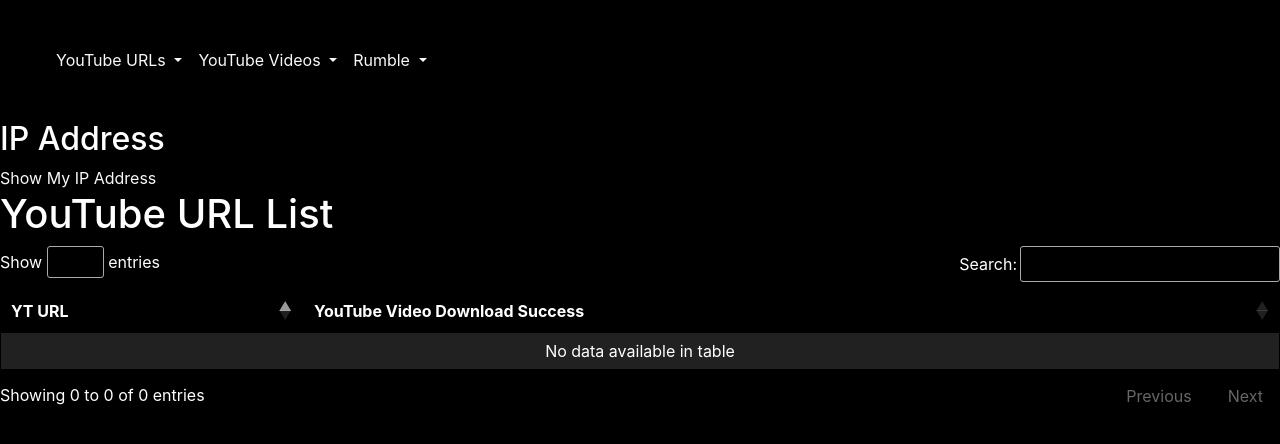
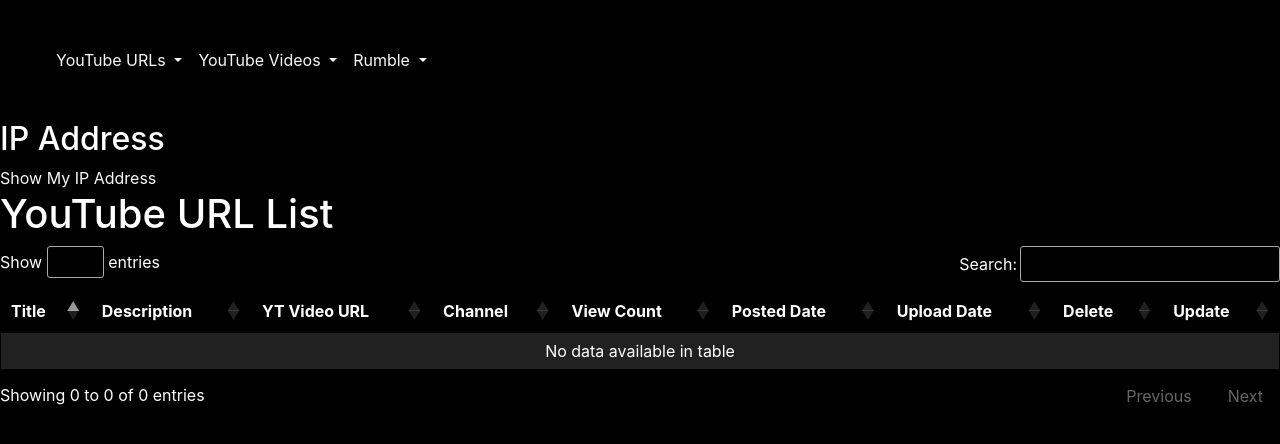
Before and after one commit to auxlinx/rumble_uploader_V4, a Django app: page /youtube_urls/ in a window 1280 px wide. Shown: the top 444 px of the page. Run offline with Django 5.2, Linux system fonts and the light colour scheme; data that the repository does not hold is empty; some libraries are stand-ins or nearby versions.

Commit message:
working on new scrape views

```diff
--- a/rumble_uploader/templates/base.html
+++ b/rumble_uploader/templates/base.html
@@ -16,7 +16,7 @@
                                 YouTube URLs
                             </a>
                             <div class="dropdown-menu" aria-labelledby="navbarDropdownMenuLinkYouTube">
-                                <!-- <a class="dropdown-item" href="{% url 'youtube_url_upload' %}">Add YouTube URL</a> -->
+                                <a class="dropdown-item" href="{% url 'youtube_url_upload' %}">Add YouTube URL</a>
                                 <a class="dropdown-item" href="{% url 'youtube_url_add' %}">Add Full YouTube URL</a>
                                 <a class="dropdown-item" href="{% url 'youtube_url_list' %}">YouTube URL List</a>
                             </div>
--- a/rumble_uploader_app/forms.py
+++ b/rumble_uploader_app/forms.py
@@ -73,4 +73,4 @@
         """
 
         model = YouTubeURL
-        fields = ['youtube_video_url']
+        fields = '__all__'
--- a/rumble_uploader_app/templates/url/youtube_url_list.html
+++ b/rumble_uploader_app/templates/url/youtube_url_list.html
@@ -1,6 +1,14 @@
 {% extends "base.html" %}
 {% block content %}
+<link rel="stylesheet" type="text/css" href="https://cdn.datatables.net/1.11.3/css/jquery.dataTables.css">
+<script type="text/javascript" charset="utf8" src="https://code.jquery.com/jquery-3.6.0.min.js"></script>
+<script type="text/javascript" charset="utf8" src="https://cdn.datatables.net/1.11.3/js/jquery.dataTables.min.js"></script>
+<script type="text/javascript" charset="utf8" src="https://cdn.datatables.net/buttons/2.0.1/js/dataTables.buttons.min.js"></script>
+<script type="text/javascript" charset="utf8" src="https://cdn.datatables.net/buttons/2.0.1/js/buttons.html5.min.js"></script>
+<script type="text/javascript" charset="utf8" src="https://cdn.datatables.net/buttons/2.0.1/js/buttons.print.min.js"></script>
+<script type="text/javascript" charset="utf8" src="https://cdn.datatables.net/buttons/2.0.1/js/buttons.colVis.min.js"></script>
 
+<link rel="stylesheet" type="text/css" href="https://cdn.datatables.net/buttons/2.0.1/css/buttons.dataTables.min.css">
 
 
     {% if messages %}
@@ -15,15 +23,27 @@
         <table id="youtubeUrlTable" class="VideoTableDark" >
             <thead>
                 <tr>
-                    <th>YT URL</th>
-                    <th>YouTube Video Download Success</th>
+                    <th>Title</th>
+                    <th>Description</th>
+                    <th>YT Video URL</th>
+                    <th>Channel</th>
+                    <th>View Count</th>
+                    <th>Posted Date</th>
+                    <th>Upload Date</th>
+                    <th>Delete</th>
+                    <th>Update</th>
                 </tr>
             </thead>
             <tbody>
                 {% for youtube_url in youtube_urls %}
                     <tr>
-                        <td>{{ youtube_url.youtube_video_url }}</td>
-                        <td>{{ youtube_url.youtube_video_downloaded_successfully }}</td>
+                        <td style="word-wrap: break-word;"><a href="{% url 'youtube_url_detail' youtube_url.pk %}">{{ youtube_url.youtube_video_title }}</a></td>
+                         <td style="word-wrap: break-word;">{{ youtube_url.youtube_video_description }}</td>
+                         <td style="word-wrap: break-word;">{{ youtube_url.youtube_video_url }}</td>
+                         <td style="word-wrap: break-word;">{{ youtube_url.youtube_video_channel }}</td>
+                         <td style="word-wrap: break-word;">{{ youtube_url.youtube_view_count }}</td>
+                         <td style="word-wrap: break-word;">{{ youtube_url.youtube_video_published_date }}</td>
+                         <td style="word-wrap: break-word;">{{ youtube_url.youtube_video_upload_date }}</td>
                         <td>
                             <form method="POST" action="{% url 'youtube_url_delete' youtube_url.pk %}">
                                 {% csrf_token %}
@@ -48,15 +68,7 @@
             </tbody>
         </table>
     </div>
-    <link rel="stylesheet" type="text/css" href="https://cdn.datatables.net/1.11.3/css/jquery.dataTables.css">
-    <script type="text/javascript" charset="utf8" src="https://code.jquery.com/jquery-3.6.0.min.js"></script>
-    <script type="text/javascript" charset="utf8" src="https://cdn.datatables.net/1.11.3/js/jquery.dataTables.min.js"></script>
-    <script type="text/javascript" charset="utf8" src="https://cdn.datatables.net/buttons/2.0.1/js/dataTables.buttons.min.js"></script>
-    <script type="text/javascript" charset="utf8" src="https://cdn.datatables.net/buttons/2.0.1/js/buttons.html5.min.js"></script>
-    <script type="text/javascript" charset="utf8" src="https://cdn.datatables.net/buttons/2.0.1/js/buttons.print.min.js"></script>
-    <script type="text/javascript" charset="utf8" src="https://cdn.datatables.net/buttons/2.0.1/js/buttons.colVis.min.js"></script>
 
-    <link rel="stylesheet" type="text/css" href="https://cdn.datatables.net/buttons/2.0.1/css/buttons.dataTables.min.css">
 
     <script>
         $(document).ready(function() {
--- a/rumble_uploader_app/urls.py
+++ b/rumble_uploader_app/urls.py
@@ -22,7 +22,7 @@
     convert_video,
     # Urls for youtube urls
     youtube_url_upload,
-    youtube_url_add,
+    # youtube_url_add,
     youtube_url_detail,
     youtube_url_list,
     youtube_url_delete,
@@ -33,7 +33,6 @@
     # Scripts
     run_rumble_script,
     upload_all_videos_to_rumble,
-    scrape_youtube,
     )
 
 urlpatterns = [
@@ -59,7 +58,7 @@
     path('youtube_to_rumble_conversion/', youtube_to_rumble_conversion_list, name='youtube_to_rumble_conversion_list'),
     # youtube video urls
     path('youtube_upload_video/', youtube_upload_video, name='youtube_upload_video'),
-    path('youtube_url_add/', youtube_url_add, name='youtube_url_add'),
+    # path('youtube_url_add/', youtube_url_add, name='youtube_url_add'),
     path('youtube_video_list/', youtube_video_list, name='youtube_video_list'),
     path('youtube_video/<int:pk>/', youtube_video_detail, name='youtube_video_detail'),
     path('youtube_video/<int:pk>/delete/', youtube_video_delete, name='youtube_video_delete'),
@@ -67,7 +66,6 @@
     path('convert-video/<int:youtube_video_pk>', convert_video, name='convert_video'),
     # script running url
     path('run_rumble_script/<int:pk>/', run_rumble_script, name='run_rumble_script'),
-    path('scrape_youtube/', scrape_youtube, name='scrape_youtube'),
     path('upload-videos/', upload_all_videos_to_rumble, name='upload_videos'),
 
 ] + static(settings.MEDIA_URL, document_root=settings.MEDIA_ROOT)
--- a/rumble_uploader_app/views.py
+++ b/rumble_uploader_app/views.py
@@ -21,7 +21,7 @@
 from .models import RumbleVideo, YouTubeVideo, YouTubeURL
 from rumble_uploader_app.templates.rumble_videos.rumble_video_options import rumble_video_primary_categories, rumble_accounts, rumble_video_secondary_categories, rumble_video_visibility
 from rumble_uploader_app.youtube_url_scipts.youtube_url_download_script import download_youtube_video
-from rumble_uploader_app.youtube_url_scipts.youtube_url_scrape_script import open_youtube
+from rumble_uploader_app.youtube_url_scipts.youtube_url_scrape_script import scrape_youtube_data
 # from rumble_uploader_app.youtube_to_rumble_script.youtube_to_rumble_converter import convert_youtube_video_to_rumble
 from rumble_uploader_app.rumble_uploader_script.rumble_uploader import upload_to_rumble
 
@@ -68,9 +68,6 @@
     return render(request, 'home.html', {'current_datetime': current_datetime})
 
 # display Ip address
-
-
-
 def display_ip_address(request):
     """
     Function docstring describing the purpose of the function.
@@ -207,37 +204,56 @@
     if request.method == 'POST':
         form = YouTubeURLForm(request.POST)
         if form.is_valid():
-            youtube_url = form.cleaned_data.get('youtube_url')
-            # Get the directory of the current script
-            current_dir = os.path.dirname(os.path.abspath(__file__))
-            # Construct the relative path to the 'static' directory
-            save_path = os.path.join(current_dir, 'static')
-            download_success = download_youtube_video(youtube_url, save_path)
-            if download_success:
-                form.save()
-                return redirect('youtube_url_upload')
-            else:
-                form.add_error(None, "Failed to download video.")
+            youtube_video_url = form.cleaned_data['youtube_video_url']
+            try:
+                # Call the scraping function
+                scraped_data = scrape_youtube_data(youtube_video_url)
+
+                # Adjust keys to match form fields
+                youtube_url_scrape_data = {
+                'youtube_video_url': scraped_data['youtube_video_url'],
+                'youtube_video_title': scraped_data['youtube_video_title'],
+                'youtube_video_description': scraped_data['youtube_video_description'],
+                'youtube_video_channel': scraped_data['youtube_video_channel'],
+                'youtube_view_count': scraped_data['youtube_view_count'],
+                'youtube_video_likes': scraped_data['youtube_video_likes'],
+                'youtube_video_published_date':  scraped_data['youtube_video_upload_date'],
+                'youtube_video_upload_date': scraped_data['youtube_video_published_date'],
+                'youtube_video_file': scraped_data['youtube_video_file'],
+                'youtube_video_thumbnail': scraped_data['youtube_video_thumbnail']
+            }
+
+                # Create or update the YouTubeURL instance
+                YouTubeURL.objects.update_or_create(
+                    youtube_video_url=youtube_video_url,
+                    defaults=youtube_url_scrape_data,
+                )
+            except Exception as e:
+                logger.error(f"Failed to scrape YouTube URL: {e}")
+                return JsonResponse({'error': 'Failed to scrape YouTube URL.', 'details': str(e)}, status=500)
+        else:
+            logger.warning(f"Form errors: {form.errors}")
+            return HttpResponseBadRequest("Invalid input.")
     else:
         form = YouTubeURLForm()
-    return render(request, 'url/youtube_url_upload.html', {'form': form})
+    return render(request, 'youtube_url_upload.html', {'form': form})
 
 
-def youtube_url_add(request):
-    """
-    Function docstring describing the purpose of the function.
-    """
-    if request.method == 'POST':
-        form = YouTubeURLForm(request.POST)  # Pass request.POST to the form
-        if form.is_valid():
-            form.save()
-            return redirect('youtube_url_list')
-        else:
-            # If the form is not valid, re-render the page with the form (containing errors)
-            return render(request, 'url/youtube_url_add_form.html', {'form': form})
-    # This block will handle GET requests
-    form = YouTubeURLForm()  # Instantiate a new, empty form
-    return render(request, 'url/youtube_url_add_form.html', {'form': form})
+# def youtube_url_add(request):
+#     """
+#     Function docstring describing the purpose of the function.
+#     """
+#     if request.method == 'POST':
+#         form = YouTubeURLForm(request.POST)  # Pass request.POST to the form
+#         if form.is_valid():
+#             form.save()
+#             return redirect('youtube_url_list')
+#         else:
+#             # If the form is not valid, re-render the page with the form (containing errors)
+#             return render(request, 'url/youtube_url_add_form.html', {'form': form})
+#     # This block will handle GET requests
+#     form = YouTubeURLForm()  # Instantiate a new, empty form
+#     return render(request, 'url/youtube_url_add_form.html', {'form': form})
 
 
 def youtube_url_detail(request, pk):
@@ -380,27 +396,3 @@
                 rumble_video.uploaded_to_rumble_success = True
                 rumble_video.save()
         return HttpResponseRedirect(reverse('rumble_video_list'))
-
-
-@require_http_methods(["POST"])
-def scrape_youtube(request):
-    """
-    Scrape YouTube information, save it to the database, and return the data as a JSON response.
-    """
-    form = YouTubeVideoForm(request.POST, request.FILES)
-    if form.is_valid():
-        query = form.cleaned_data['query']
-        try:
-            data = open_youtube(query)  # Assume this returns        static_file_path = r'/static/media/videos/%(title)s.%(ext)s'  # Change this to your desired pathary with keys matching YouTubeVideo model fields
-            video, created = YouTubeVideo.objects.update_or_create(
-                query=query,
-                defaults=data,
-            )
-            # Optionally, convert the video instance to a dictionary to return as JSON
-            video_data = YouTubeVideoForm(video)
-            return JsonResponse(video_data)
-        except NoSuchElementException as e:  # Corrected exception
-            # Log the error here if needed
-            return JsonResponse({'error': 'Failed to scrape YouTube.', 'details': str(e)}, status=500)
-    else:
-        return HttpResponseBadRequest("Invalid input.")
```
Also changed, not shown: Docker-compose.yaml (+21 -21 lines), rumble_uploader_app/models.py (+8 -1 lines), rumble_uploader_app/templates/url/youtube_url_upload.html (+8 -8 lines), rumble_uploader_app/youtube_url_scipts/youtube_url_scrape_script.py (+48 -22 lines), rumble_uploader_app/migrations/0030_auto_20240730_1145.py (added), rumble_uploader_app/migrations/0031_alter_youtubevideo_youtube_video_title.py (added).
